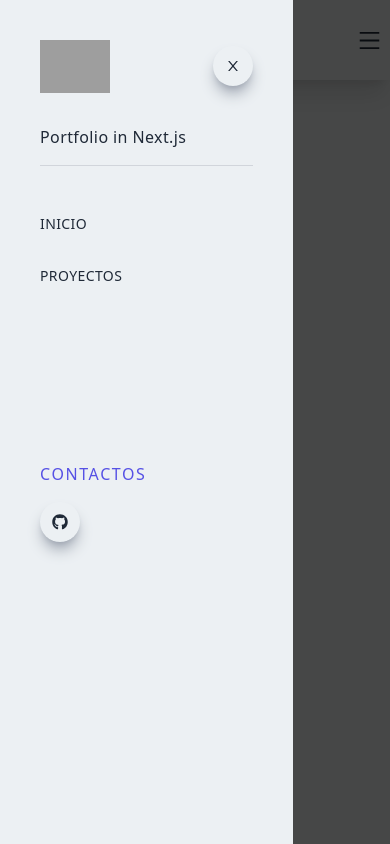
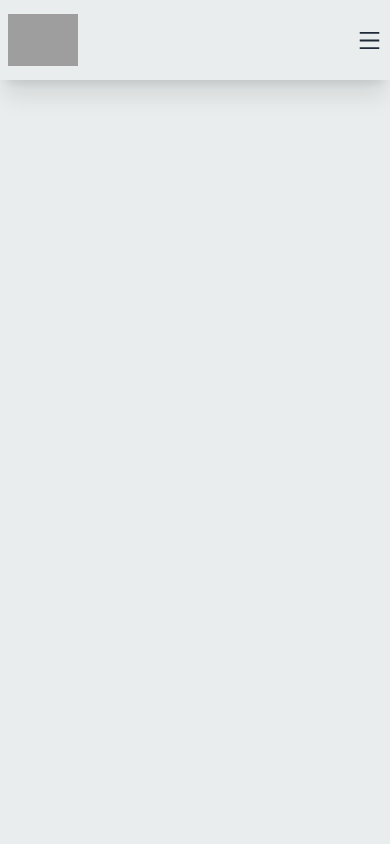
Before and after one commit to alexandermorais/portfolio-nextjs, a Next.js app: page / in a window 390 px wide. Built offline with nearby package versions, Linux system fonts and the light colour scheme; grey boxes are pictures that could not be loaded.

Commit message:
Agregado en su totalidad la barra lateral responsive

```diff
--- a/components/Navbar.jsx
+++ b/components/Navbar.jsx
@@ -1,12 +1,27 @@
 import React from "react";
 import Image from "next/image";
 import Link from "next/link";
+import { useState } from "react";
 import { AiOutlineMenu, AiOutlineClose } from "react-icons/ai";
 import { FaGithub } from "react-icons/fa";
 
 const Navbar = () => {
     // Variables
     const direccionDeLogo = "/../public/assets/googleLogo.png";
+
+    /**
+     * State variables for sidebar.
+     * This is for do appear and disapper the sidebar.
+     */
+    const [sidebar, setSidebar] = useState(false);
+
+    /**
+     * Handle sidebar.
+     * For modify the value for state variable for the sidebar.
+     */
+    const handleSidebar = () => {
+        setSidebar(!sidebar);
+    };
 
     // Return
     return (
@@ -40,14 +55,26 @@ const Navbar = () => {
                  * md is responsive. Véase: https://tailwindcss.com/docs/responsive-design
                  * It meants that instead of md we can use sm, lg, xl, etc.
                  */}
-                <div className="md:hidden">
+                <div onClick={handleSidebar} className="md:hidden">
                     <AiOutlineMenu size={25} />
                 </div>
             </div>
 
             {/*Sidebar*/}
-            <div className="fixed left-0 top-0 w-full h-screen bg-black/70">
-                <div className="fixed left-0 top-0 w-[75%] sm:w-[60%] md:w-[45%] h-screen bg-[#ecf0f3] p-10 ease-in duration-500">
+            <div
+                className={
+                    sidebar
+                        ? "md:hidden fixed left-0 top-0 w-full h-screen bg-black/70"
+                        : ""
+                }
+            >
+                <div
+                    className={
+                        sidebar
+                            ? "fixed left-0 top-0 w-[75%] sm:w-[60%] md:w-[45%] h-screen bg-[#ecf0f3] p-10 ease-in duration-500"
+                            : "fixed left-[-100%] top-0 p-10 ease-in duration-500"
+                    }
+                >
                     {/*Head of the sidebar*/}
                     <div>
                         <div className="flex w-full items-center justify-between">
@@ -60,7 +87,10 @@ const Navbar = () => {
                             />
 
                             {/*Icon*/}
-                            <div className="rounded-full shadow-lg shadow-gray-400 p-3 cursor-pointer">
+                            <div
+                                onClick={handleSidebar}
+                                className="rounded-full shadow-lg shadow-gray-400 p-3 cursor-pointer"
+                            >
                                 <AiOutlineClose />
                             </div>
                         </div>
```
